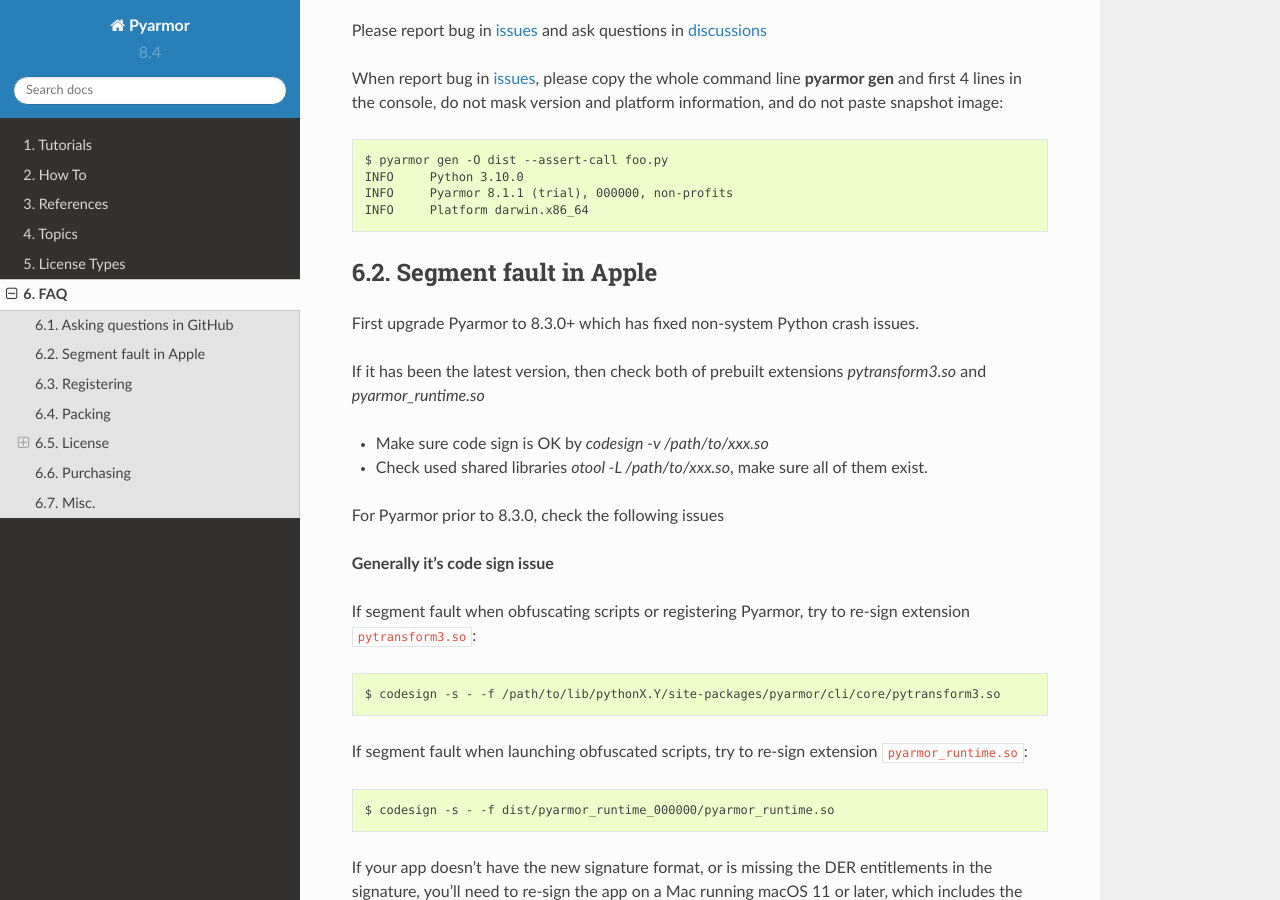
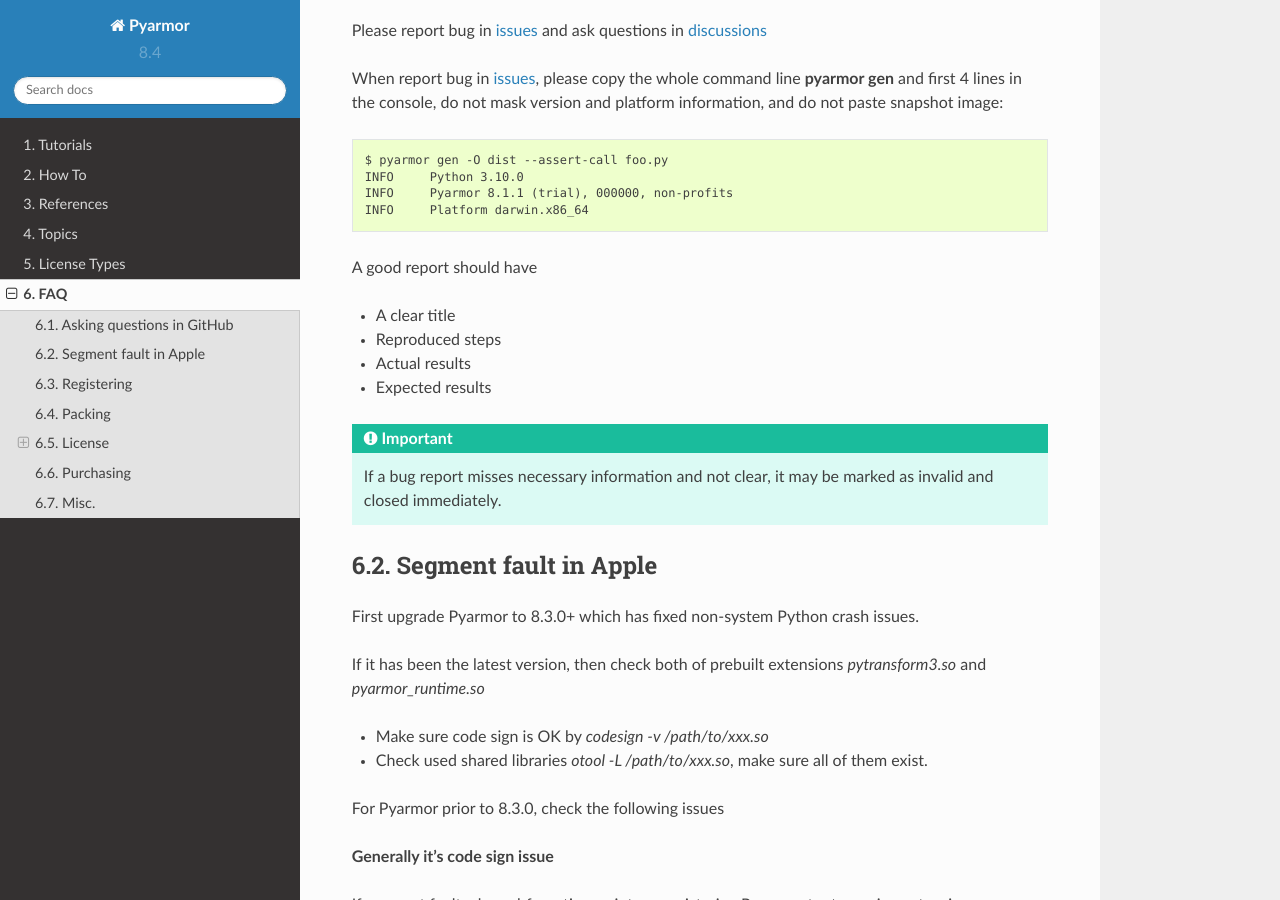
Before and after one commit to dashingsoft/pyarmor, a Sphinx documentation site: the page built from docs/questions.rst, in a window 1280 px wide and 900 px high, scrolled down 653 px. Built offline with Sphinx 7.4.7 and the Read the Docs theme 2.0.0, drawn with Linux system fonts in a browser that asks for light colours.

Commit message:
Add note for license fee and bug report

```diff
--- a/docs/licenses.rst
+++ b/docs/licenses.rst
@@ -203,6 +203,12 @@
 
 There are no additional license fees, apart from the cost of the license. And it only needs to be paid once, not periodically
 
+.. important::
+
+   License fee is only for unlocking features, not for technical support.
+
+   Refer to :ref:`asking questions` for technical support.
+
 Refund policy
 -------------
 
--- a/docs/questions.rst
+++ b/docs/questions.rst
@@ -51,6 +51,17 @@
     INFO     Python 3.10.0
     INFO     Pyarmor 8.1.1 (trial), 000000, non-profits
     INFO     Platform darwin.x86_64
+
+A good report should have
+
+- A clear title
+- Reproduced steps
+- Actual results
+- Expected results
+
+.. important::
+
+   If a bug report misses necessary information and not clear, it may be marked as invalid and closed immediately.
 
 Segment fault in Apple
 ======================
```
